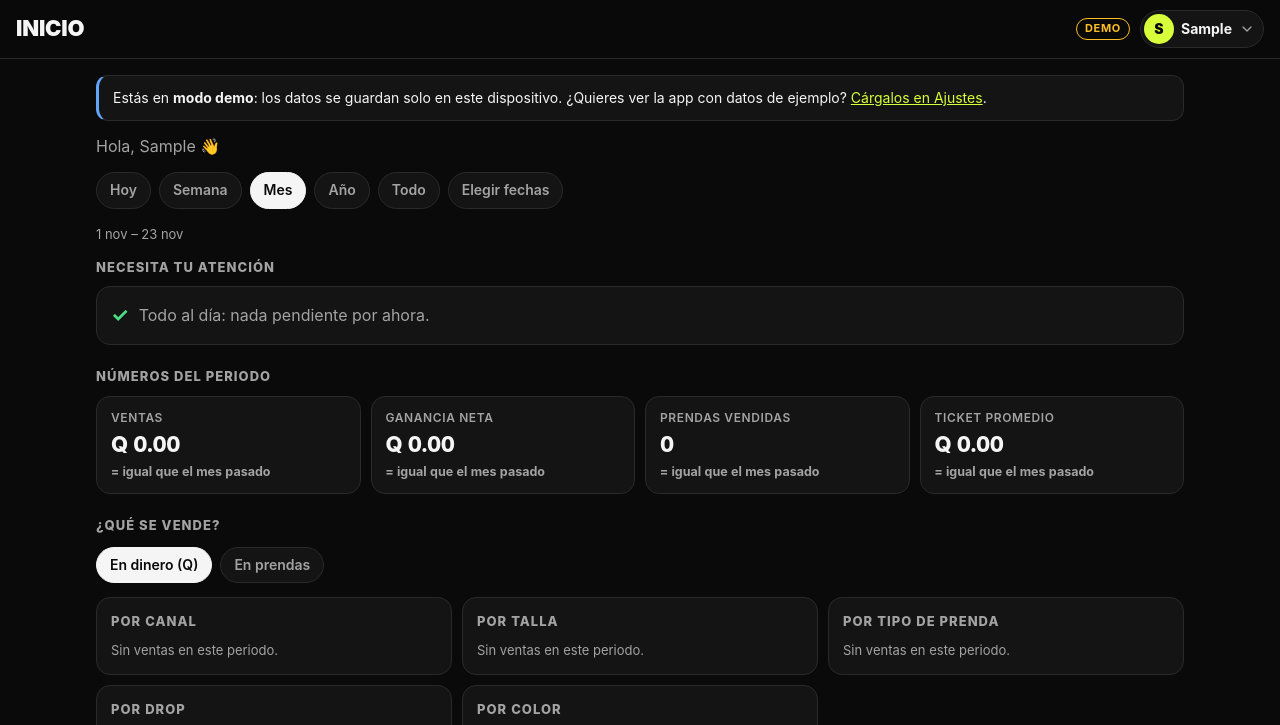
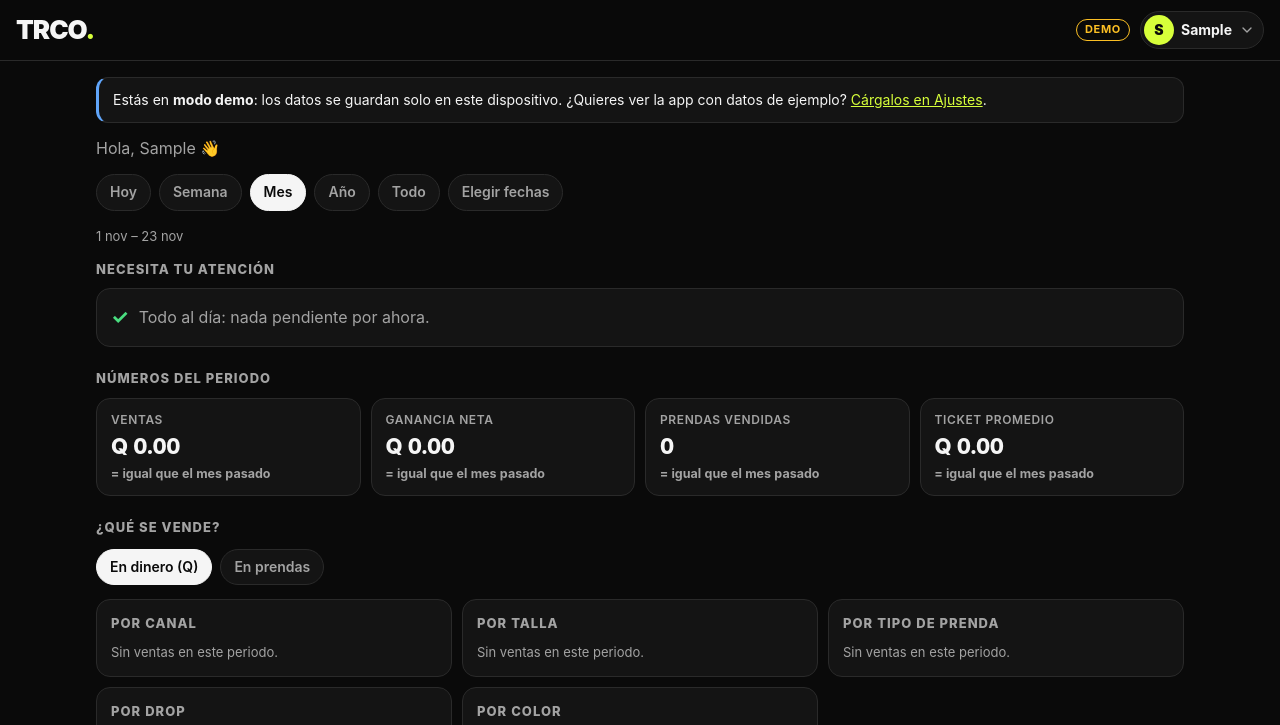
Before and after one commit to Wcuellar08/TRCO-APP-V1, a plain HTML site: page index.html in a window 1280 px wide. Both pictures are taken after typing "Sample", "Sample", "Sample123", "Sample123" into the empty fields and a click on the button "Crear cuenta de Dueño". Shown: the top 725 px of the page. Drawn offline with Linux system fonts and the light colour scheme.

Commit message:
Encabezado: TRCO en lugar del nombre de la pantalla, lleva a Inicio
Co-Authored-By: Claude Opus 5.5 <noreply@anthropic.com>
Claude-Session: https://claude.ai/code/session_01BZXj1nkN6mHmPuJdx4Zat4

```diff
--- a/css/app.css
+++ b/css/app.css
@@ -48,11 +48,11 @@ img { display: block; max-width: 100%; }
   border-bottom: 1px solid var(--line);
   display: flex; align-items: center; gap: 10px;
 }
-.topbar h1 {
-  margin: 0; flex: 1; font-size: 22px; font-weight: 900;
-  text-transform: uppercase; letter-spacing: -0.01em;
-}
-.topbar .back { font-size: 15px; padding: 6px 8px 6px 0; }
+.brand { text-decoration: none; color: var(--text); display: inline-flex; align-items: center; min-height: 40px; }
+.brand h1 { margin: 0; font-size: 26px; font-weight: 900; letter-spacing: -0.04em; line-height: 1; }
+.brand h1 span { color: var(--accent); }
+.brand:active { opacity: 0.7; }
+.topbar-spacer { flex: 1; }
 .brand-mark { font-weight: 900; letter-spacing: 0.08em; font-size: 13px; color: var(--accent); }
 .demo-pill {
   font-size: 11px; font-weight: 700; text-transform: uppercase; letter-spacing: 0.06em;
--- a/js/app.js
+++ b/js/app.js
@@ -45,14 +45,12 @@ function fifthTab() {
   return { key: 'produccion', icon: icons.factory, label: 'Producción' };
 }
 
-const TAB_ROUTES = () => ['inicio', 'inventario', 'ventas', fifthTab().key];
-
 function shell() {
   const t5 = fifthTab();
   app.innerHTML = `
     <header class="topbar">
-      <a class="back hidden btn-text" id="back" href="#inicio">‹ Atrás</a>
-      <h1 id="title"></h1>
+      <a class="brand" id="brand" href="#inicio" aria-label="TRCO, ir a Inicio"><h1>TRCO<span>.</span></h1></a>
+      <span class="topbar-spacer"></span>
       ${CLOUD ? '' : '<span class="demo-pill" title="Los datos se guardan solo en este dispositivo">Demo</span>'}
       ${userButtonHTML()}
     </header>
@@ -65,12 +63,8 @@ function shell() {
       <a class="tab" data-tab="${t5.key}" href="#${t5.key}">${t5.icon}<span>${t5.label}</span></a>
     </nav>`;
   $('#user-btn').addEventListener('click', toggleUserMenu);
-  $('#back').addEventListener('click', (e) => {
-    // Regresa a la pantalla anterior si venías de la app; si no, a Inicio.
-    if (inAppNavs > 0) {
-      e.preventDefault();
-      history.back();
-    }
+  $('#brand').addEventListener('click', () => {
+    if (location.hash === '#inicio' || location.hash === '') window.scrollTo({ top: 0, behavior: 'smooth' });
   });
   $('#tab-sell')?.addEventListener('click', (e) => {
     e.preventDefault();
@@ -87,9 +81,6 @@ function render() {
   }
   closeUserMenu();
   document.title = `${r.title} · TRCO`;
-  $('#title').textContent = r.title;
-  const back = $('#back');
-  back.classList.toggle('hidden', TAB_ROUTES().includes(r.name));
   document.querySelectorAll('.tab[data-tab]').forEach((t) => t.classList.toggle('active', t.dataset.tab === r.tab));
   const page = $('#page');
   page.classList.toggle('wide', Boolean(r.wide));
@@ -242,10 +233,8 @@ async function syncIfStale(force = false) {
   }
 }
 
-let inAppNavs = 0;
 window.addEventListener('hashchange', () => {
   if (!$('#page')) return;
-  inAppNavs++;
   render();
   syncIfStale();
 });
--- a/sw.js
+++ b/sw.js
@@ -1,6 +1,6 @@
 // Service worker: permite abrir la app sin internet y que cargue rápido.
 // Cambia VERSION cuando publiques cambios para forzar la actualización.
-const VERSION = 'trco-v1.5.1';
+const VERSION = 'trco-v1.6.0';
 const SHELL = [
   './',
   'index.html',
```
